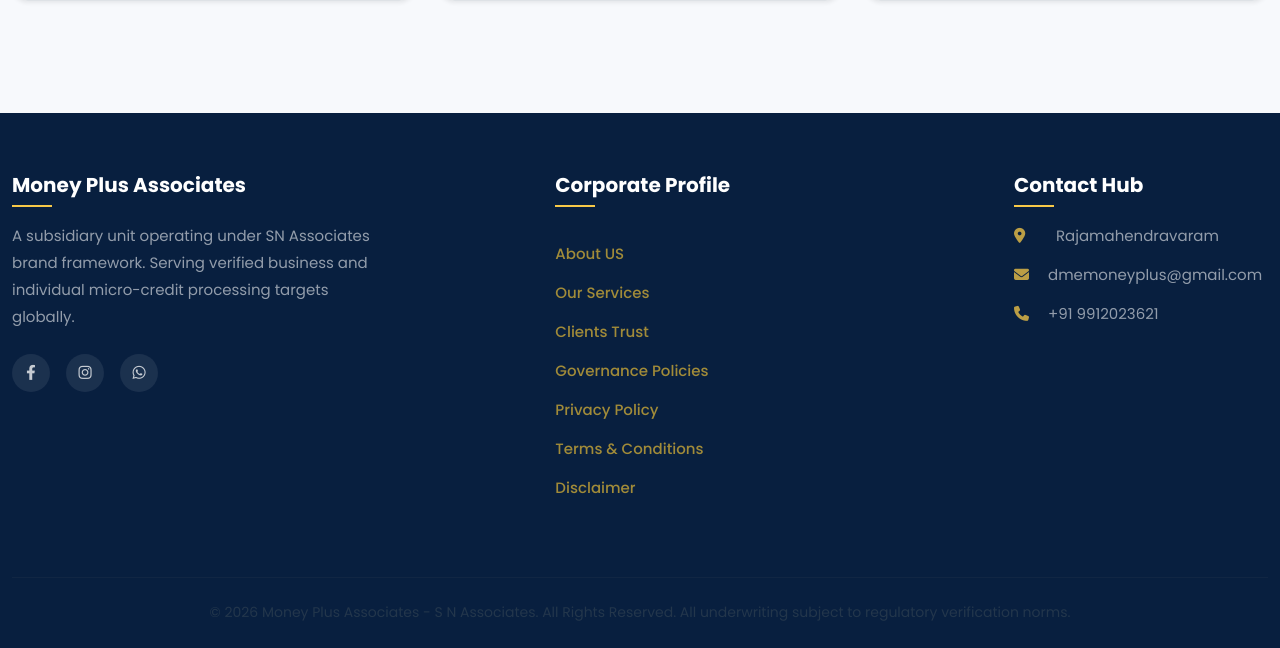
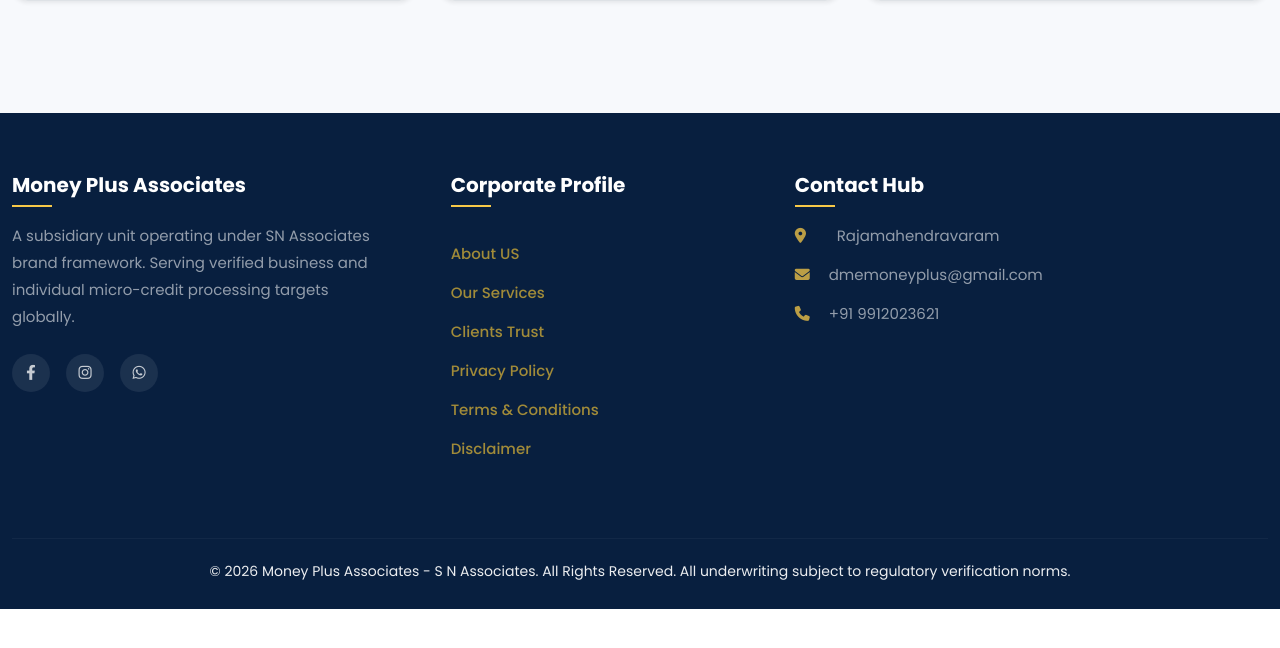
Before and after one commit to MoneyPlusAssociates/MoneyPlusAssociates, a Flask app: page /benefits in a window 1280 px wide. Shown: the part 1746-2394 px from the top of the page. After the commit the page ends 2355 px from the top, so only its background shows below. Run offline with Flask 3, Linux system fonts and the light colour scheme.

Commit message:
Update benefits.html

```diff
--- a/templates/benefits.html
+++ b/templates/benefits.html
@@ -400,10 +400,9 @@
         </div>
 
     </main>
-
-   <footer class="footer-premium">
+ <footer class="footer-premium">
     <div class="container">
-        <div class="row g-5 justify-content-between mb-5">
+        <div class="row g-4 mb-5">
 
             <!-- Column 1 -->
             <div class="col-lg-4 col-md-6 pe-lg-5">
@@ -437,7 +436,6 @@
                     <li><a href="/history">About US</a></li>
                     <li><a href="/loans">Our Services</a></li>
                     <li><a href="/benefits">Clients Trust</a></li>
-                    <li><a href="#">Governance Policies</a></li>
                     <li><a href="/privacy-policy">Privacy Policy</a></li>
                     <li><a href="/terms-and-conditions">Terms & Conditions</a></li>
                     <li><a href="/disclaimer">Disclaimer</a></li>
@@ -473,10 +471,11 @@
 
         </div>
 
-        <hr class="opacity-25 bg-light">
+        <hr class="footer-divider">
 
-        <div class="text-center small opacity-75 pt-2">
-            &copy; 2026 Money Plus Associates - S N Associates. All Rights Reserved. All underwriting subject to regulatory verification norms.
+        <div class="footer-copyright">
+            &copy; 2026 Money Plus Associates - S N Associates.
+            All Rights Reserved. All underwriting subject to regulatory verification norms.
         </div>
     </div>
 </footer>
```
